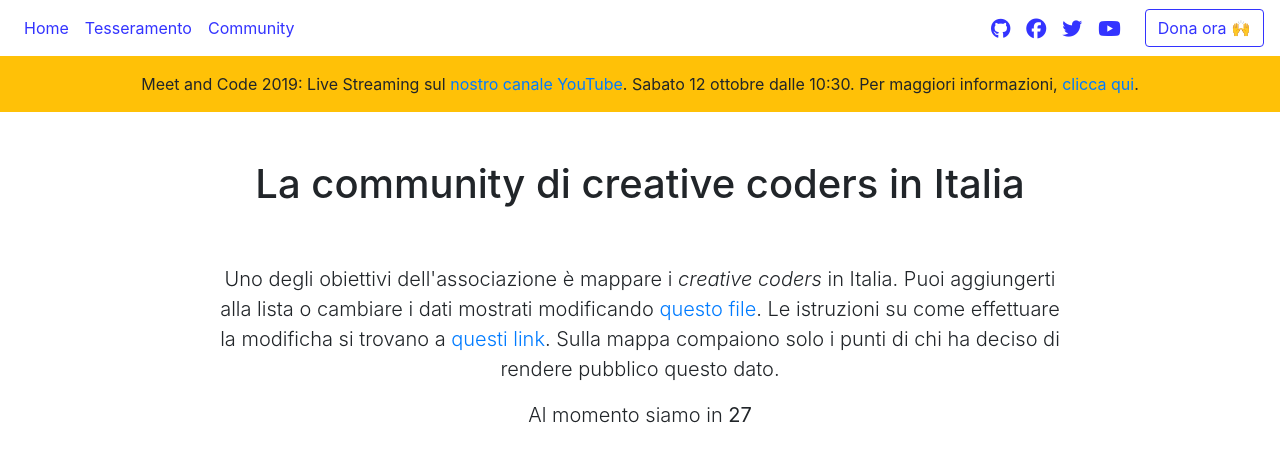
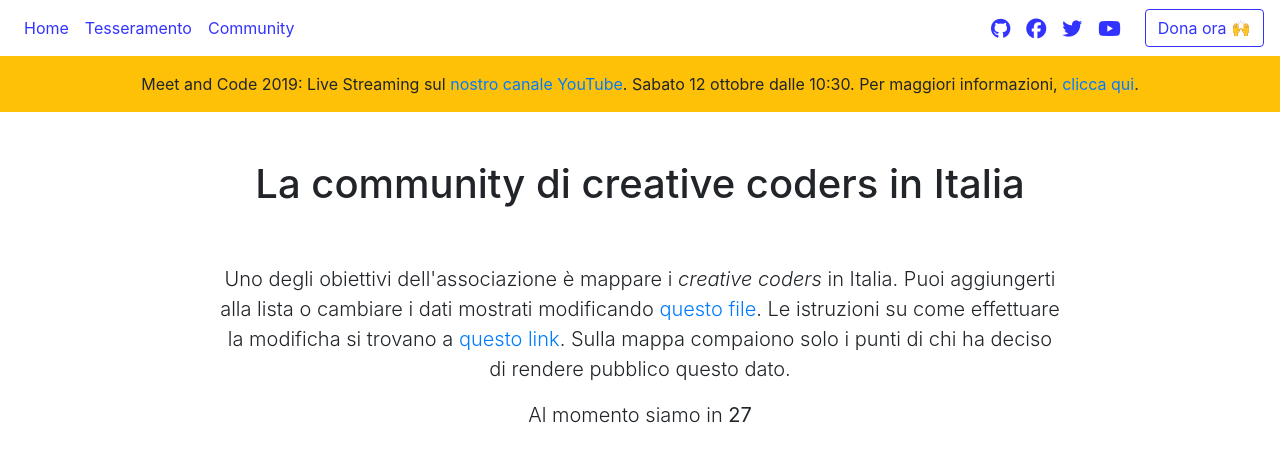
Before and after one commit to codiceinutile/codiceinutile.org, a Jekyll site: the page built from community.md, in a window 1280 px wide and 900 px high, cut to the strip 0-490 px from the top of the window. Shown: the top 462 px of the strip. Built offline with Jekyll 4.4.1, drawn with Linux system fonts in a browser that asks for light colours; nearby versions of some CDN libraries.

Commit message:
Fixed typo

```diff
--- a/_layouts/community.html
+++ b/_layouts/community.html
@@ -5,7 +5,7 @@
     <div class="row pt-5 p-md-5">
         <div class="col-10 text-center mx-auto">
             <h1 class="pb-5">{{ page.title | escape }}</h1>
-            <p class="lead">Uno degli obiettivi dell'associazione &egrave; mappare i <em>creative coders</em> in Italia. Puoi aggiungerti alla lista o cambiare i dati mostrati modificando <a href="https://github.com/codiceinutile/codiceinutile.org/blob/gh-pages/_data/community.yml">questo file</a>. Le istruzioni su come effettuare la modificha si trovano a <a href="https://github.com/codiceinutile/codiceinutile.org/wiki/Community">questi link</a>. Sulla mappa compaiono solo i punti di chi ha deciso di rendere pubblico questo dato.</p>
+            <p class="lead">Uno degli obiettivi dell'associazione &egrave; mappare i <em>creative coders</em> in Italia. Puoi aggiungerti alla lista o cambiare i dati mostrati modificando <a href="https://github.com/codiceinutile/codiceinutile.org/blob/gh-pages/_data/community.yml">questo file</a>. Le istruzioni su come effettuare la modificha si trovano a <a href="https://github.com/codiceinutile/codiceinutile.org/wiki/Community">questo link</a>. Sulla mappa compaiono solo i punti di chi ha deciso di rendere pubblico questo dato.</p>
             <p class="lead">Al momento siamo in <strong>{{ site.data.community.size }}</strong></p>
         </div>
     </div>
```
